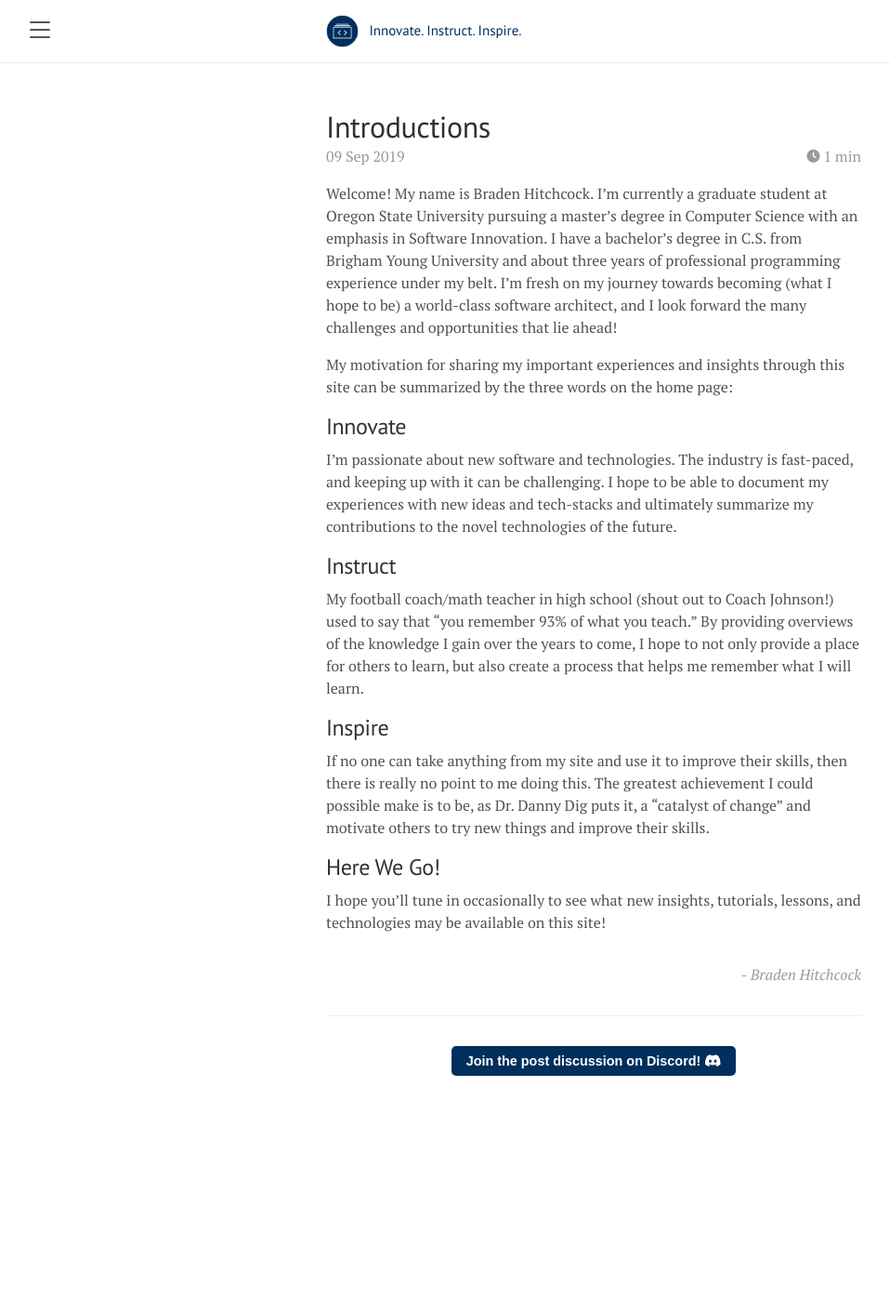
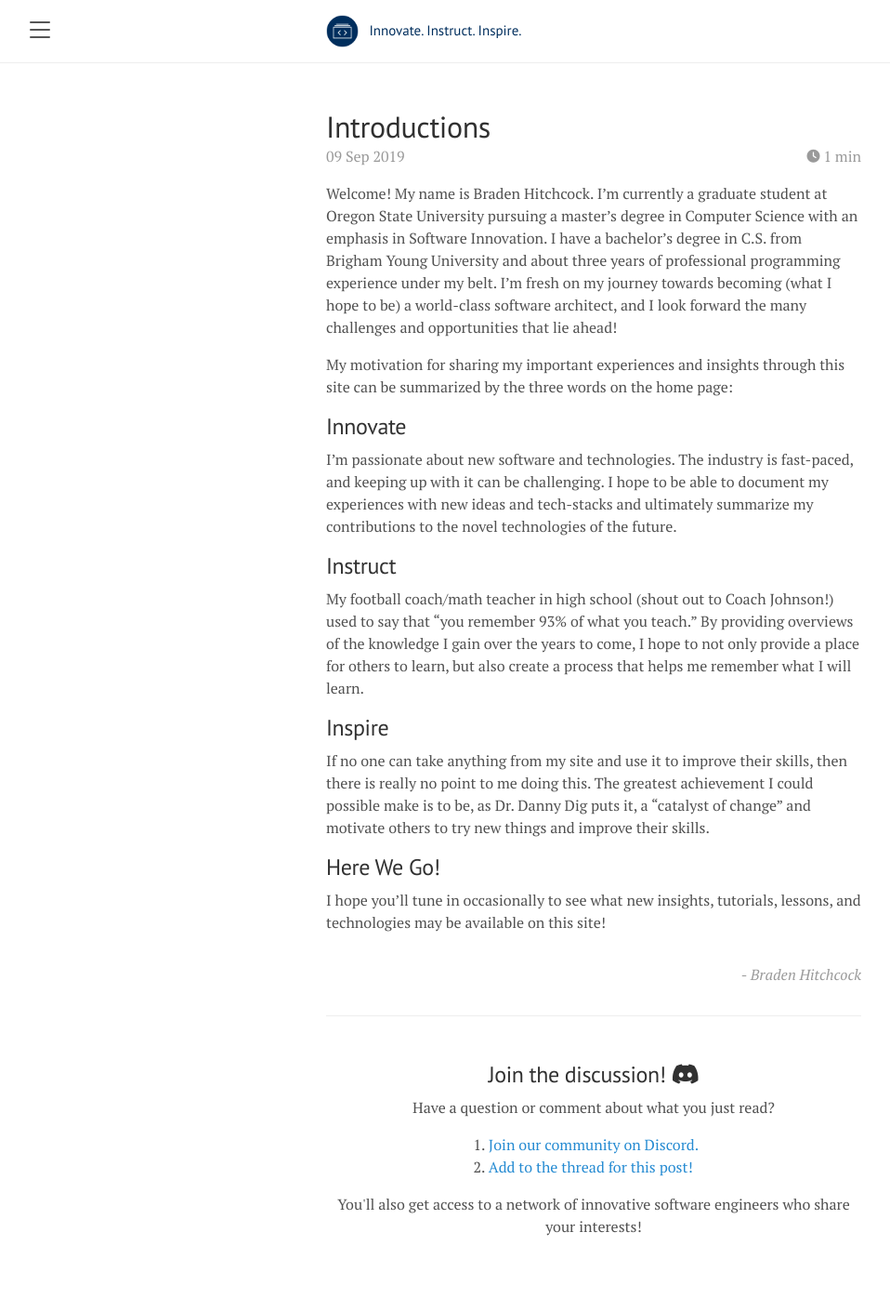
Before and after one commit to bradenhc/bradenhc.github.io, a Jekyll site: the page built from _posts/2019-09-09-introductions.md, in a window 1280 px wide. Shown: the whole page at 93% size, without its empty margins (1-959 px from the left). Built offline with Jekyll 4.4.1, drawn with Linux system fonts in a browser that asks for light colours; nearby versions of some CDN libraries; before the commit the page ends 1221 px from its top, so only the background shows below that.

Commit message:
feat: add Discord server invite link to post comments section

```diff
--- a/_layouts/post.html
+++ b/_layouts/post.html
@@ -19,12 +19,29 @@ layout: default
   </div>
   {% if page.comments %}
   <div class="post-comments">
-    <a href="{{ page.comments }}">
-      <button>
-        Join the post discussion on Discord!
-        <i class="fab fa-discord"></i>
-      </button>
-    </a>
+    <h2>
+      Join the discussion!
+      <i class="fab fa-discord"></i>
+    </h2>
+    <p>
+      Have a question or comment about what you just read?
+    </p>
+    <ol>
+      <li>
+        <a href="https://discord.gg/baHRhh9x3b">
+          Join our community on Discord.
+        </a>
+      </li>
+      <li>
+        <a href="{{ page.comments }}">
+          Add to the thread for this post!
+        </a>
+      </li>
+    </ol>
+    <p>
+      You'll also get access to a network of innovative software engineers who
+      share your interests!
+    </p>
   </div>
   {% endif %}
 </div>
--- a/public/css/hc.css
+++ b/public/css/hc.css
@@ -105,18 +105,13 @@ img.emoji {
   margin-top: -0.75em;
 }
 
-.post-comments button {
-  border-radius: 5px;
-  background-color: #002e5d;
-  color: #ffffff;
-  padding: 8px 16px;
-  font-weight: bold;
-  font-size: 0.9em;
-  border: none;
+.post-comments p {
+  text-align: center;
 }
 
-.post-comments button:hover {
-  cursor: pointer;
+.post-comments ol {
+  padding-left: 0;
+  margin-left: 0;
 }
 
 .topic {
```
